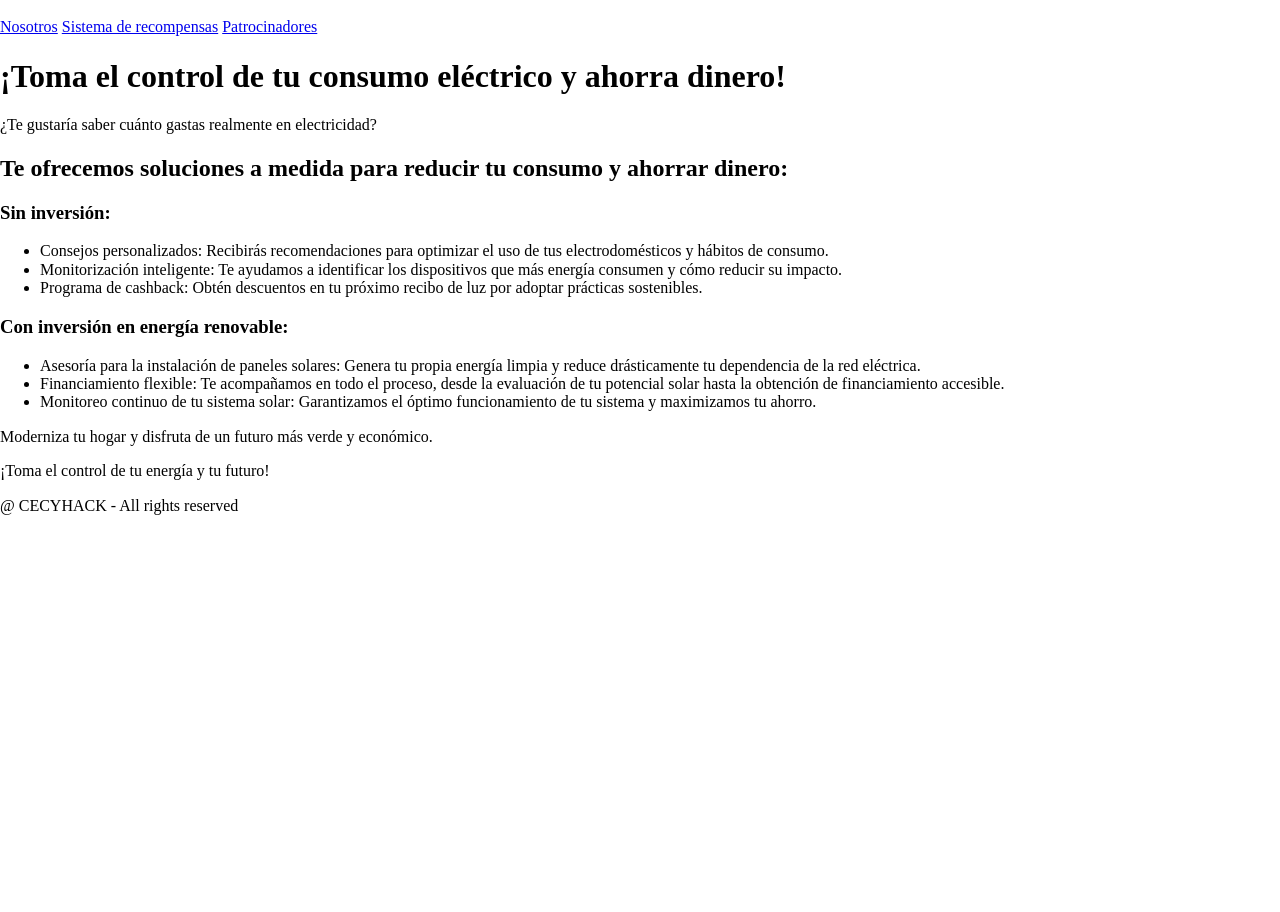
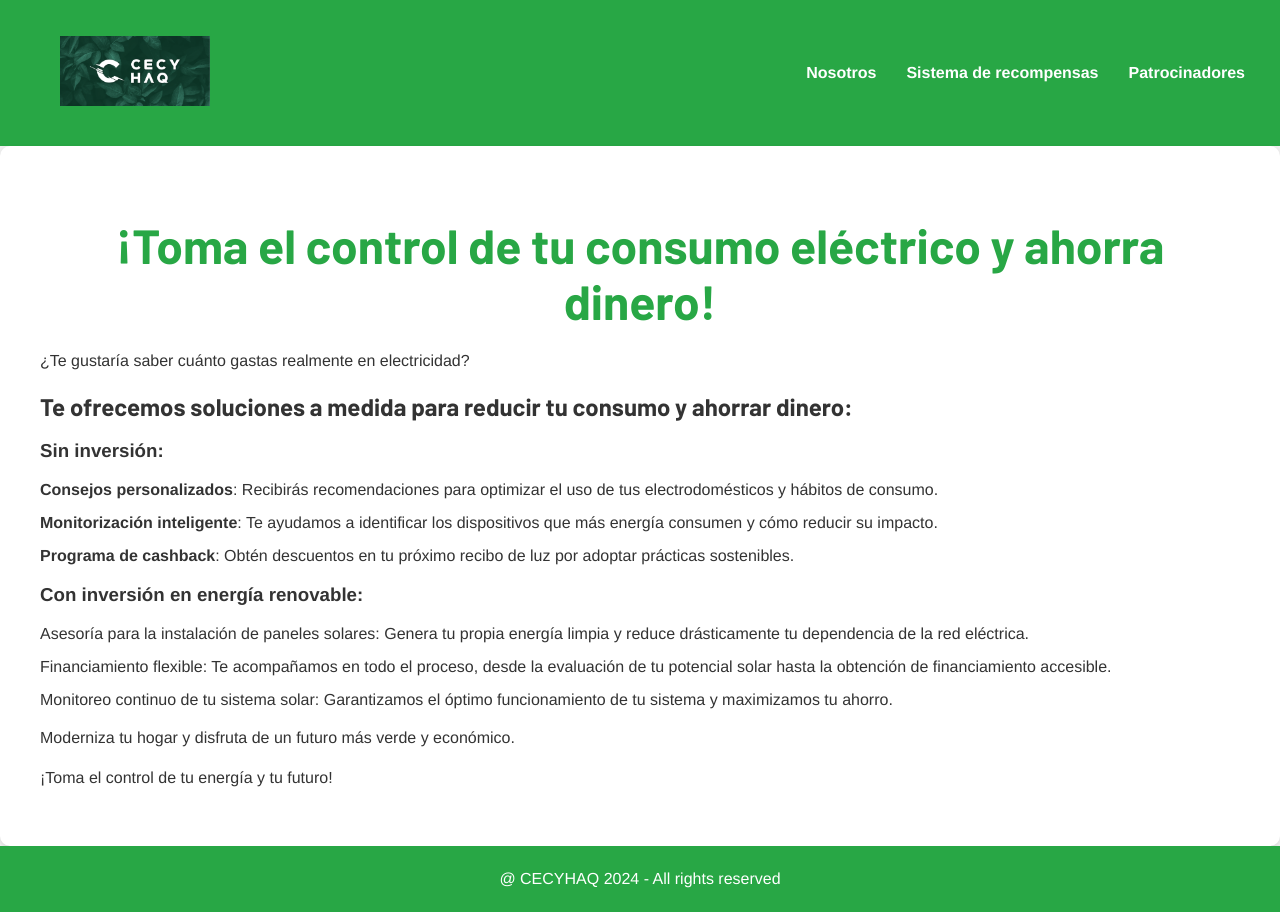
Before and after one commit to FTP666888/cecyhaq, a PHP site: page / in a window 1280 px wide. Before the commit the page ends 515 px from the top, so only its background shows below. Run offline with PHP 8.4, Linux system fonts and the light colour scheme.

Commit message:
adding files

```diff
--- a/css/styles.css
+++ b/css/styles.css
@@ -1,3 +1,162 @@
 :root {
   --font-family-headings: "Barlow", sans-serif;
+  --font-famili-text: "Arimo", sans-serif;
 }
+html {
+  box-sizing: border-box;
+  font-size: 16px;
+}
+*,
+*:before,
+*:after {
+  box-sizing: inherit;
+}
+body {
+  font-family: var(--font-famili-text);
+  background-color: #f0f0f0;
+  color: #333;
+  font-family: var(--font-famili-text);
+}
+
+/*globals*/
+
+.bold {
+  font-weight: bold;
+}
+
+.titulo,
+.subtitulo {
+  font-family: var(--font-family-headings);
+}
+.centrado {
+  text-align: center;
+}
+
+/*index.php*/
+
+/* Header Styles */
+
+.nosotros__img {
+  height: 100rem;
+}
+.header__nosotros {
+  background-color: #28a745;
+  padding: 20px;
+  display: flex;
+  justify-content: space-between;
+  align-items: center;
+}
+
+.nosotros__img {
+  width: 150px;
+  height: auto;
+}
+
+.nosotros__nav {
+  list-style: none;
+  margin: 0;
+  padding: 0;
+  display: flex;
+  align-items: center;
+}
+
+.nosotros__nav a {
+  color: white;
+  text-decoration: none;
+  padding: 10px 15px;
+  font-weight: bold;
+}
+
+.nosotros__nav a:hover {
+  background-color: #1e8433;
+}
+
+/* Main Content Styles */
+.informacion__nosotros {
+  background-color: white;
+  padding: 40px;
+  border-radius: 10px;
+  box-shadow: 0 2px 5px rgba(0, 0, 0, 0.1);
+}
+
+.titulo.centrado {
+  text-align: center;
+  margin-bottom: 20px;
+  font-size: 3rem; /* Adjust heading size */
+  color: #28a745; /* Green heading color */
+}
+
+.subtitulo {
+  font-weight: bold;
+  margin-bottom: 20px;
+  font-size: 1.5rem; /* Adjust subheading size */
+}
+
+ul {
+  list-style: none;
+  padding: 0;
+  margin: 0;
+}
+
+li {
+  margin-bottom: 15px;
+}
+
+/* List Styles */
+.sin-inversion,
+.con-inversion {
+  border: 1px solid #ddd;
+  padding: 15px;
+  border-radius: 5px;
+}
+
+.sin-inversion h3,
+.con-inversion h3 {
+  margin-top: 0;
+}
+
+/* Button Styles */
+.btn {
+  background-color: #28a745;
+  color: white;
+  padding: 10px 20px;
+  border: none;
+  border-radius: 5px;
+  cursor: pointer;
+  transition: background-color 0.3s ease;
+}
+
+.btn:hover {
+  background-color: #1e8433;
+}
+
+/* Additional Styles */
+.informacion__nosotros p {
+  font-size: 1rem; /* Adjust paragraph size */
+  line-height: 1.5; /* Adjust paragraph line height */
+}
+
+.nosotros__explicacion {
+  padding: 20px;
+}
+
+.sin-inversion ul {
+  padding-left: 20px; /* Indent list items */
+}
+
+.con-inversion ul {
+  padding-left: 20px;
+}
+
+.con-inversion li::before {
+  content: "✔"; /* Checkmark icon */
+  margin-right: 10px;
+  color: #28a745;
+}
+
+footer {
+  background-color: #28a745;
+  color: white;
+  text-align: center;
+  padding: 1.5rem;
+}
--- a/index.php
+++ b/index.php
@@ -7,17 +7,23 @@
     <link rel="preconnect" href="https://fonts.gstatic.com" crossorigin>
     <link href="https://fonts.googleapis.com/css2?family=Barlow:ital,wght@0,100;0,200;0,300;0,400;0,500;0,600;0,700;0,800;0,900;1,100;1,200;1,300;1,400;1,500;1,600;1,700;1,800;1,900&display=swap" rel="stylesheet">
     <meta name="viewport" content="width=device-width, initial-scale=1.0">
+    <link rel="preconnect" href="https://fonts.googleapis.com">
+    <link rel="preconnect" href="https://fonts.gstatic.com" crossorigin>
+    <link href="https://fonts.googleapis.com/css2?family=Arimo:ital,wght@0,400..700;1,400..700&family=Barlow:ital,wght@0,100;0,200;0,300;0,400;0,500;0,600;0,700;0,800;0,900;1,100;1,200;1,300;1,400;1,500;1,600;1,700;1,800;1,900&display=swap" rel="stylesheet">
     <link rel="preload" href="css/normalize.css">
     <link rel="stylesheet" href="css/normalize.css">
     <link rel="preload" href="css/styles.css">
     <link rel="stylesheet" href="css/styles.css">
-    <title>login</title>
+    <title>CecyHaQ</title>
 </head>
 
 <body>
     <header class="header__nosotros">
         <a href="">
-            <img class="index__img" src="" alt="">
+            <figure class="">
+
+                <img class="nosotros__img" src="img/cecyhacklogo.png" alt="">
+            </figure>
         </a>
         <nav class="nosotros__nav">
             <a href="#">Nosotros</a>
@@ -27,18 +33,18 @@
     </header>
     <main class="informacion__nosotros">
         <div class="nostros__explicacion">
-            <h1>¡Toma el control de tu consumo eléctrico y ahorra dinero!</h1>
+            <h1 class="titulo centrado">¡Toma el control de tu consumo eléctrico y ahorra dinero!</h1>
 
             <p>¿Te gustaría saber cuánto gastas realmente en electricidad?</p>
 
-            <h2>Te ofrecemos soluciones a medida para reducir tu consumo y ahorrar dinero:</h2>
+            <h2 class="subtitulo">Te ofrecemos soluciones a medida para reducir tu consumo y ahorrar dinero:</h2>
 
             <h3>Sin inversión:</h3>
 
             <ul>
-                <li>Consejos personalizados: Recibirás recomendaciones para optimizar el uso de tus electrodomésticos y hábitos de consumo.</li>
-                <li>Monitorización inteligente: Te ayudamos a identificar los dispositivos que más energía consumen y cómo reducir su impacto.</li>
-                <li>Programa de cashback: Obtén descuentos en tu próximo recibo de luz por adoptar prácticas sostenibles.</li>
+                <li><span class="bold">Consejos personalizados</span>: Recibirás recomendaciones para optimizar el uso de tus electrodomésticos y hábitos de consumo.</li>
+                <li><span class="bold">Monitorización inteligente</span>: Te ayudamos a identificar los dispositivos que más energía consumen y cómo reducir su impacto.</li>
+                <li><span class="bold">Programa de cashback</span>: Obtén descuentos en tu próximo recibo de luz por adoptar prácticas sostenibles.</li>
             </ul>
 
             <h3>Con inversión en energía renovable:</h3>
@@ -54,8 +60,8 @@
 
         </div>
     </main>
-    <footer>
-        @ CECYHACK - All rights reserved
+    <footer class="centrado">
+        @ CECYHAQ 2024 - All rights reserved
     </footer>
 
 
```
Also changed, not shown: img/cecyhacklogo.png (added), img/cfeLogo.png (added).
